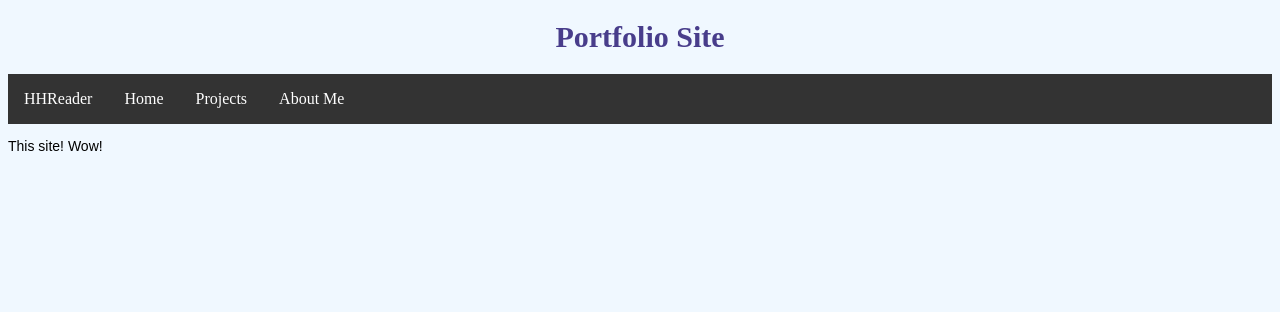
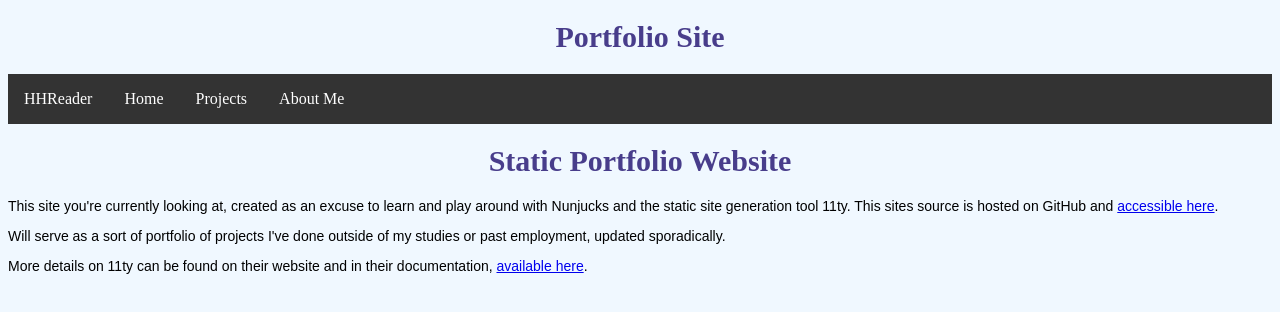
Before and after one commit to Frosk-Kristian/frosk-kristian.github.io, an Eleventy site: page static-site.md in a window 1280 px wide. Built offline with nearby package versions, Linux system fonts and the light colour scheme; Eleventy itself is replaced by a stand-in of ours; files that its build step writes are made by us from their sources.

Commit message:
Update static-site.md
Replaced placeholder content with something a bit more meaningful, it's hard to really talk about the site itself as a project when it's pretty incomplete (and won't really become more fleshed out until I have more personal projects under my belt to flesh it out with)

```diff
--- a/static-site.md
+++ b/static-site.md
@@ -6,4 +6,11 @@ eleventyNavigation:
     key: Site
     parent: Projects
 ---
-This site! Wow!
+
+# Static Portfolio Website
+
+This site you're currently looking at, created as an excuse to learn and play around with Nunjucks and the static site generation tool 11ty. This sites source is hosted on GitHub and [accessible here](https://github.com/Frosk-Kristian/frosk-kristian.github.io).
+
+Will serve as a sort of portfolio of projects I've done outside of my studies or past employment, updated sporadically.
+
+More details on 11ty can be found on their website and in their documentation, [available here](https://www.11ty.dev/).
```
